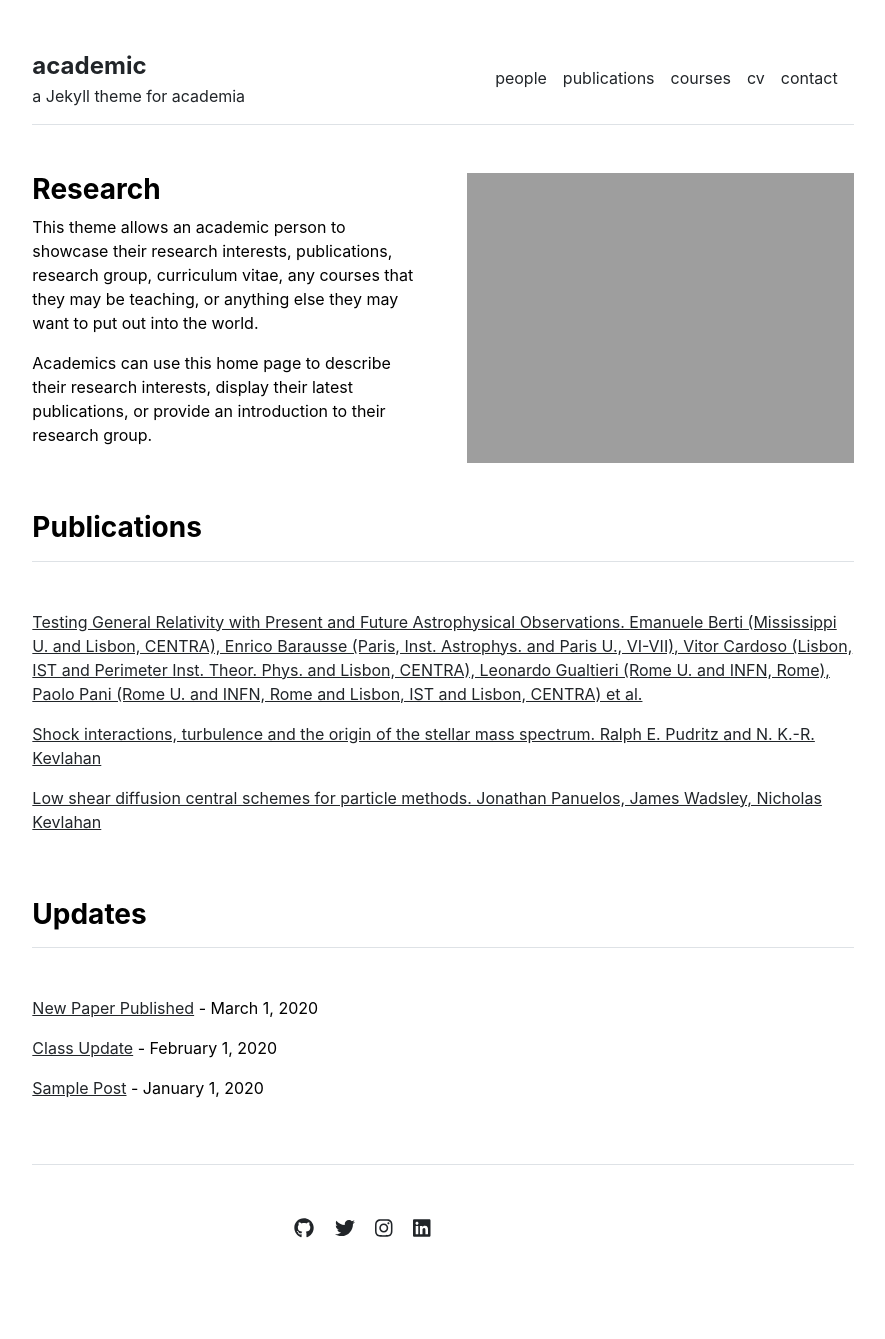
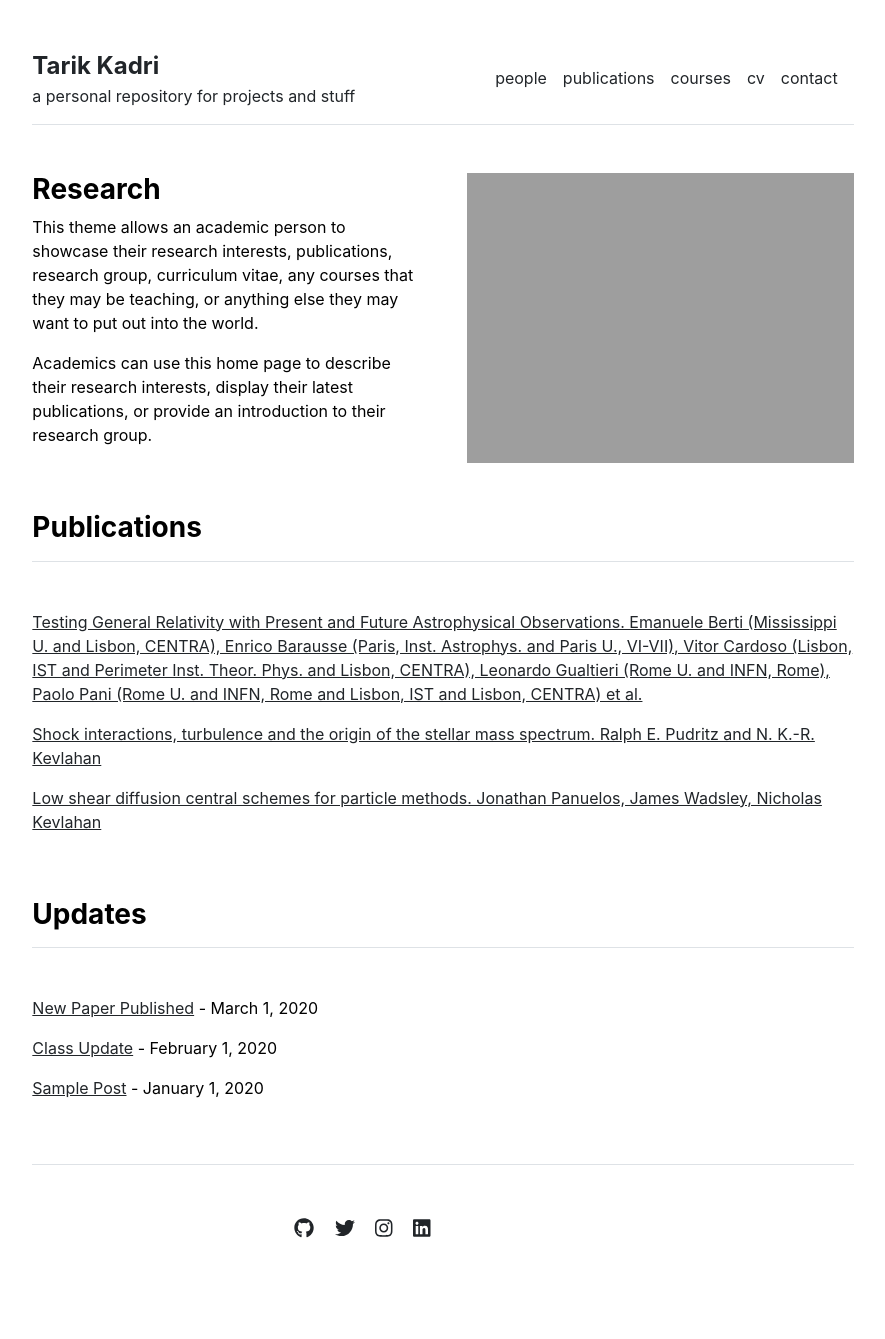
Before and after one commit to tarikkadri/tarikkadri.github.io, a Jekyll site: the page built from index.md, in a window 1280 px wide. Shown: the whole page, without its empty margins (197-1082 px from the left). Built offline with Jekyll 4.4.1, drawn with Linux system fonts in a browser that asks for light colours.

Commit message:
Update _config.yml

```diff
--- a/_config.yml
+++ b/_config.yml
@@ -1,4 +1,4 @@
 url: "" # the base hostname & protocol for your site, e.g. http://example.com
 baseurl: "" # the subpath of your site, e.g. /blog
-title: "academic" # the name of your site, e.g. ACME Corp.
-description: "a Jekyll theme for academia"
+title: "Tarik Kadri" # the name of your site, e.g. ACME Corp.
+description: "a personal repository for projects and stuff"
```
